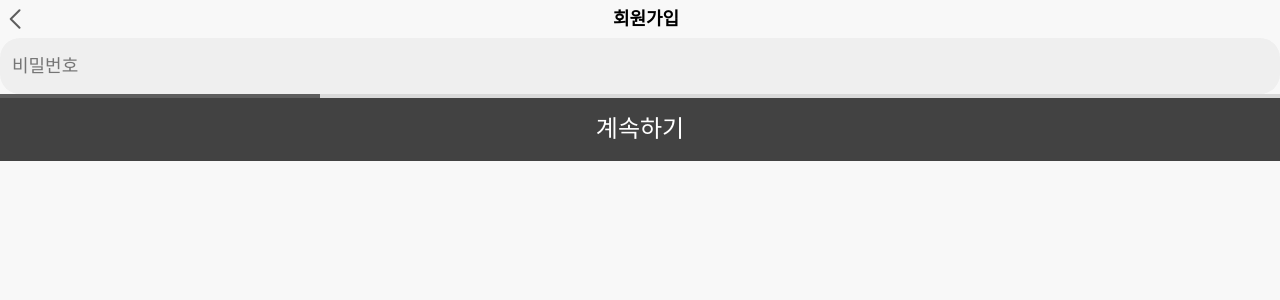
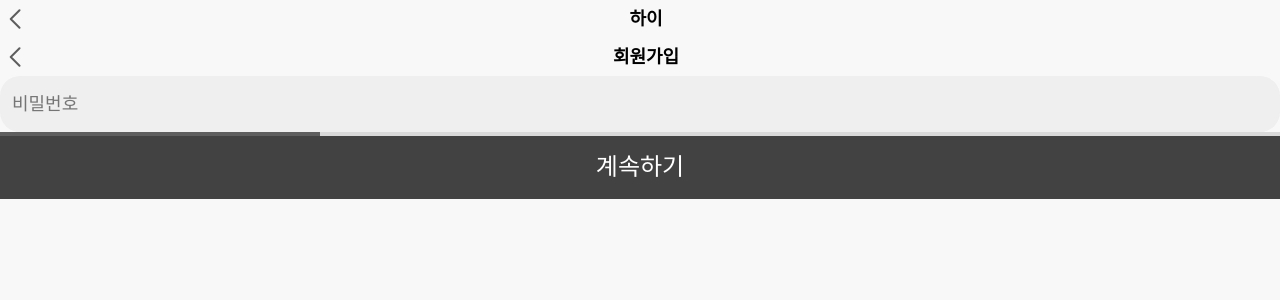
Before and after one commit to project-tingting/tingting_front, a Next.js app: page / in a window 1280 px wide. Shown: the top 300 px of the page. Built offline with nearby package versions, Linux system fonts and the light colour scheme.

Commit message:
theme 타입 정의

```diff
--- a/pages/_app.tsx
+++ b/pages/_app.tsx
@@ -4,6 +4,7 @@ import type { AppProps } from 'next/app';
 import GlobalStyle from '../styles/global';
 import { ThemeProvider } from 'styled-components';
 import theme from '../styles/theme';
+import Top from '../components/Top';
 
 export default function _app({ Component, pageProps }: AppProps) {
   return (
@@ -13,6 +14,7 @@ export default function _app({ Component, pageProps }: AppProps) {
       </Head>
       <ThemeProvider theme={theme}>
         <GlobalStyle />
+        <Top text="하이"></Top>
         <Component {...pageProps} />
       </ThemeProvider>
     </>
--- a/styles/styled.d.ts
+++ b/styles/styled.d.ts
@@ -14,9 +14,12 @@ declare module 'styled-components' {
       redColor: string;
     };
     size: {
-      mobie: string;
+      mobile: string;
       tablet: string;
       desktop: string;
     };
+    a11yHidden: CSSobject;
+    TextShortening: CSSobject;
+    ScrollbarStyle: CSSobject;
   }
 }
--- a/styles/theme.ts
+++ b/styles/theme.ts
@@ -1,3 +1,4 @@
+import { DefaultTheme } from 'styled-components';
 import css from 'styled-jsx/css';
 
 const colors = {
@@ -61,7 +62,7 @@ const ScrollbarStyle = css`
   }
 `;
 
-const theme = {
+const theme: DefaultTheme = {
   colors,
   size,
   a11yHidden,
```
